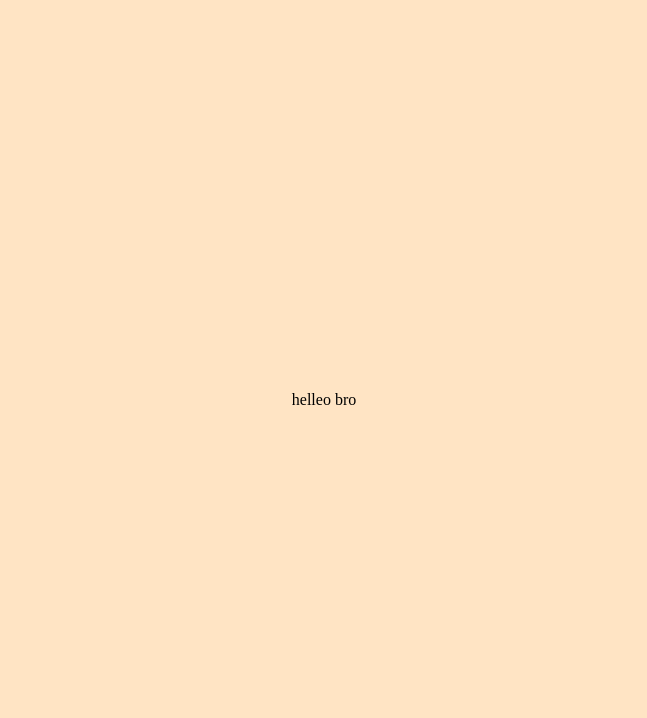
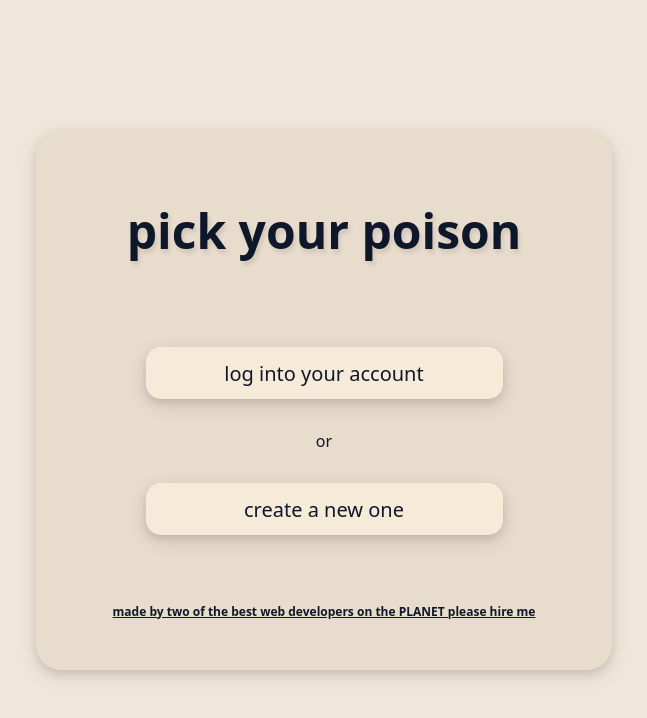
Before and after one commit to marcel-alefierowicz/recap-frontend, a React (Vite) app: page / in a window 1280 px wide. Shown: the top 718 px of the page, without its empty margins (316-963 px from the left). Built offline with nearby package versions, Linux system fonts and the light colour scheme.

Commit message:
added a landing page on '/', modified css slighty (still full of bloat)

```diff
--- a/src/main.css
+++ b/src/main.css
@@ -3,6 +3,7 @@ body {
     padding: 0 !important;
     width:100vw;
     height:100vh;
+    font-family: ui-sans-serif, system-ui, sans-serif, "Apple Color Emoji", "Segoe UI Emoji", "Segoe UI Symbol", "Noto Color Emoji";
 }
 #root{
     height:100%;
--- a/src/pages/Landing/Landing.tsx
+++ b/src/pages/Landing/Landing.tsx
@@ -1,11 +1,34 @@
-import './landing.css';
+import "./landing.css";
+import { Link } from "react-router-dom";
+
+
 
 export const Landing = () => {
   return (
-    <div className='page'>
-        <div className='helo'>
-            helleo bro
+    <div className="page">
+      <div className="container">
+        <div className="boxtop">
+          <p>pick your poison</p>
         </div>
+        <div className="boxcenter">
+            <div className="linkcontainer">
+                <div className="link">
+                    <Link to={'/login'}>log into your account</Link>
+                </div>
+            </div>
+            <div className="spacer">
+                <p>or</p>
+            </div>
+            <div className="linkcontainer">
+            <div className="link">
+                    <Link to={'/register'}>create a new one</Link>
+                </div>
+            </div>
+        </div>
+        <div className="boxbottom">
+            <p>made by two of the best web developers on the PLANET please hire me</p>
+        </div>
+      </div>
     </div>
-    );
+  );
 };
--- a/src/pages/Landing/landing.css
+++ b/src/pages/Landing/landing.css
@@ -1,17 +1,84 @@
-.page{
-    width:100%;
-    height:100%;
-    background-color:bisque ;
+.page {
+    width: 100%;
+    height: 100%;
+    background-color: #F0E7DB;
     display: flex;
     justify-content: center;
     align-items: center;
     flex-direction: column;
+    color: #0f172a;
 }
 
-.helo{
-    display:flex;
+.container {
+    display: flex;
+    justify-content: center;
+    flex-direction: column;
+    width: 576px;
+    height: 540px;
+    background-color: #E8DCCD;
+    border-radius: 25px;
+    box-shadow: 0 4px 8px 0 rgba(0, 0, 0, 0.1), 0 6px 20px 0 rgba(0, 0, 0, 0.10);
+}
+
+.linkcontainer {
+    width: 100%;
+    height: 86px;
+    display: flex;
+    align-items: center;
+    justify-content: center;
+}
+
+.link {
+    display: flex;
+    width: 357px;
+    height: 60%;
+    background-color: #F6EAD9;
+    border-radius: 15px;
+    box-shadow: 0 4px 8px 0 rgba(0, 0, 0, 0.1), 0 6px 20px 0 rgba(0, 0, 0, 0.10);
+    align-items: center;
+    justify-content: center;
+    font-size: 20px;
+}
+
+.link a {
+    text-decoration: none;
+    color: #0f172a;
+    font-weight: 500;
+}
+
+.spacer {
+    width: 100%;
+    height: 50px;
+    display: flex;
     justify-content: center;
     align-items: center;
-    width:60%;
-    height:40%
 }
+
+.boxtop {
+    display: flex;
+    width: 100%;
+    height: 200px;
+    align-items: center;
+    justify-content: center;
+    font-weight: 600;
+    font-size: 48px;
+    text-shadow: 2px 4px 4px rgba(0, 0, 0, 0.1)
+}
+
+.boxcenter {
+    display: flex;
+    flex-direction: column;
+    width: 100%;
+    height: 222px;
+}
+
+.boxbottom {
+    display: flex;
+    width: 100%;
+    height: 118px;
+    align-items: center;
+    justify-content: center;
+    font-size: 12px;
+    font-weight: 600;
+    text-decoration: underline;
+}
```
Also changed, not shown: 1 other file (tests, documents, lock files or other folders).
